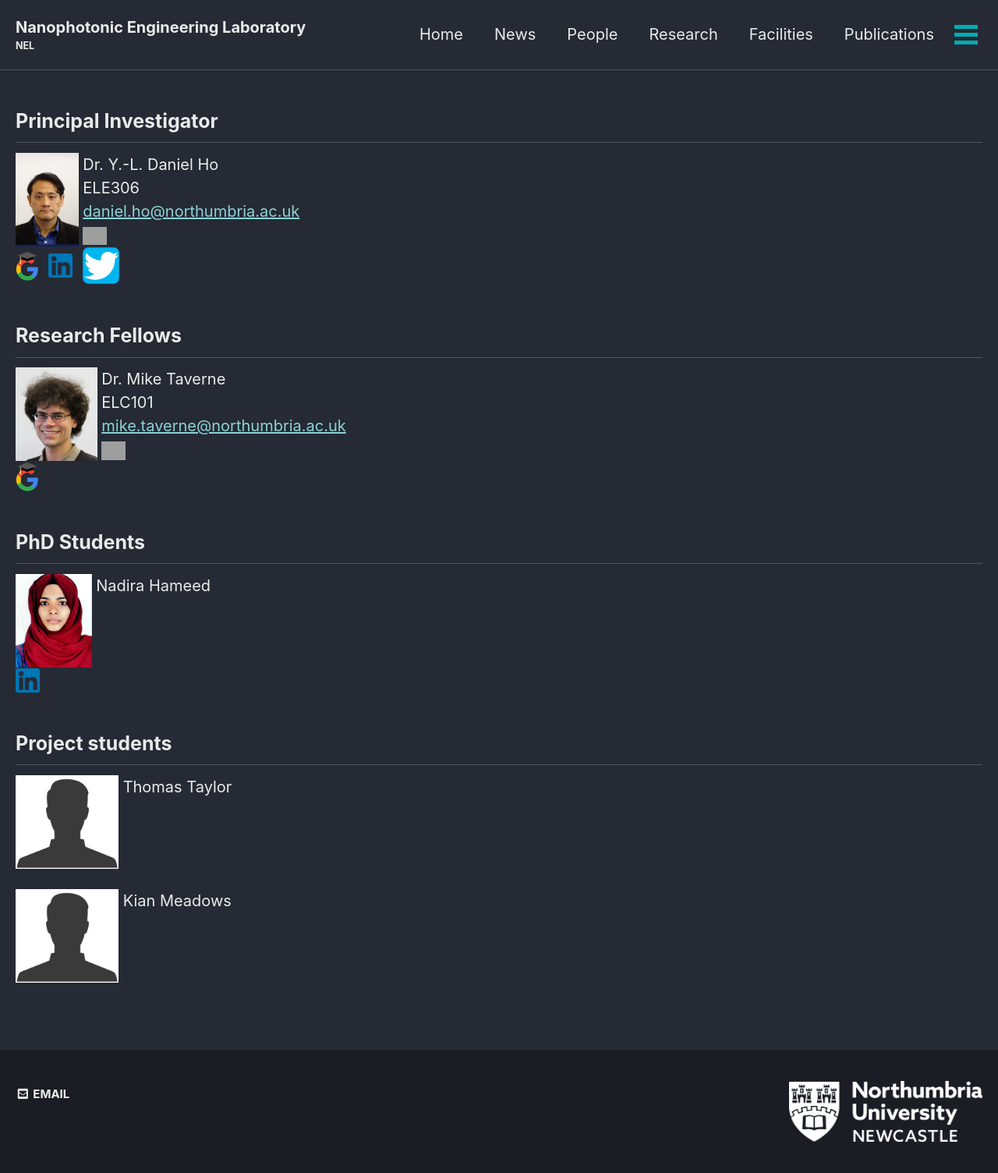
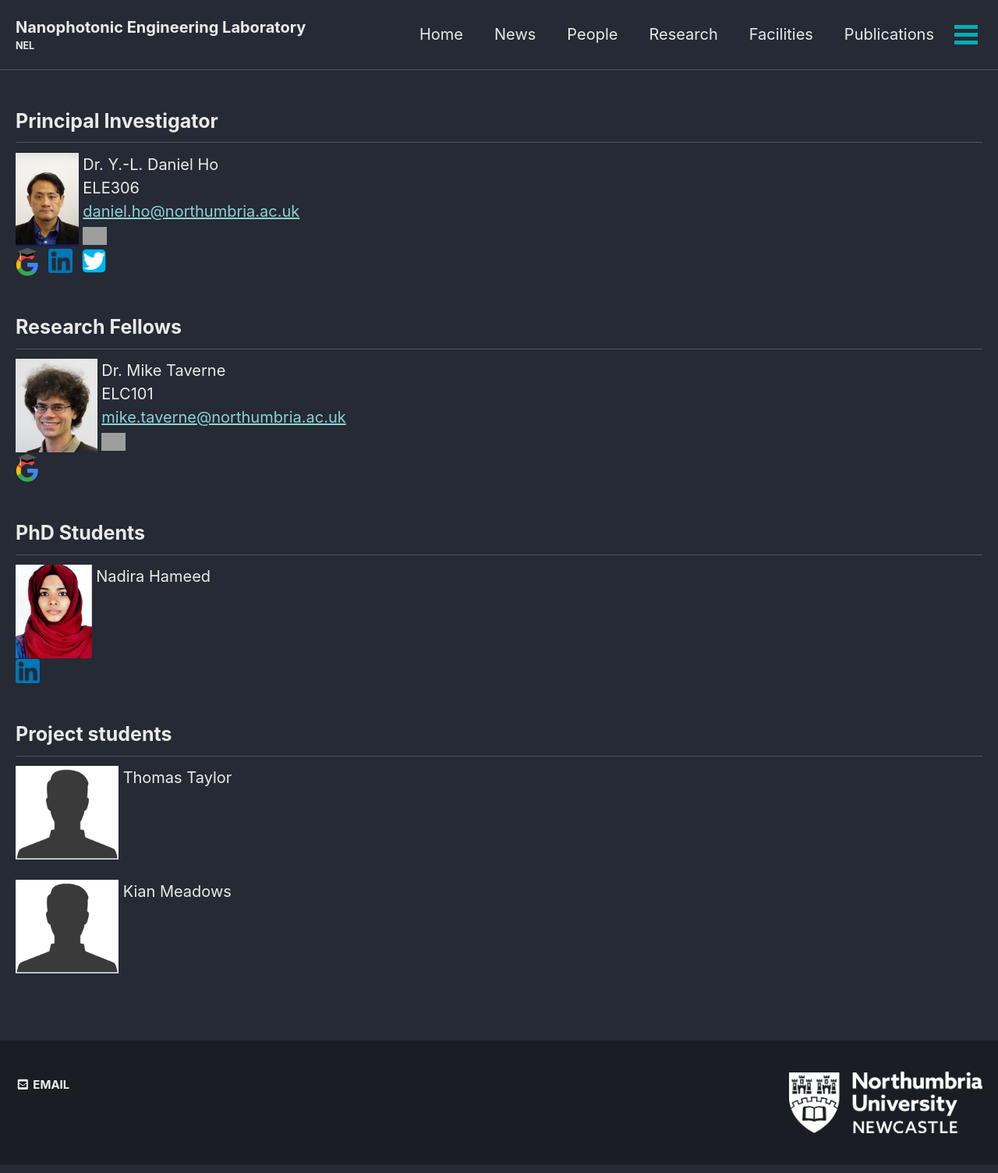
Before and after one commit to qubits/nanophotonicenglab.github.io, a Jekyll site: the page built from _pages/people.md, in a window 1280 px wide. Shown: the whole page at 78% size. Built offline with Jekyll 4.4.1, drawn with Linux system fonts in a browser that asks for light colours; cached includes are drawn as plain includes.

Commit message:
Update people.md

```diff
--- a/_pages/people.md
+++ b/_pages/people.md
@@ -16,7 +16,7 @@ author_profile: true
 &nbsp;<a href="https://www.northumbria.ac.uk/about-us/our-staff/h/daniel-ho/"><img src="{{ site.url }}{{ site.baseurl }}/assets/profiles/nuw.png" style="left;width: 2.5%; border: none; text-decoration: none"/></a><br>
 <a href="https://scholar.google.co.uk/citations?user=LNZN_NIAAAAJ"><img src="{{ site.url }}{{ site.baseurl }}/assets/profiles/google.png" style="width: 2.5%; border: none; text-decoration: none"/></a>&nbsp;
 <a href="https://www.linkedin.com/in/quantumgeezer/"><img src="{{ site.url }}{{ site.baseurl }}/assets/profiles/linkedin.png" style="width: 2.5%; border: none; text-decoration: none"/></a>&nbsp;
-<a href="https://twitter.com/ilhaformosa/profile/Ying-Lung_Ho"><img src="{{ site.url }}{{ site.baseurl }}/assets/profiles/Twitter-Logo-2.png" style="width: 4%; border: none; text-decoration: none"/></a>&nbsp;
+<a href="https://twitter.com/ilhaformosa/profile/Ying-Lung_Ho"><img src="{{ site.url }}{{ site.baseurl }}/assets/profiles/Twitter-Logo-2.png" style="width: 2.5%; border: none; text-decoration: none"/></a>&nbsp;
 
 ## Research Fellows
 
```
